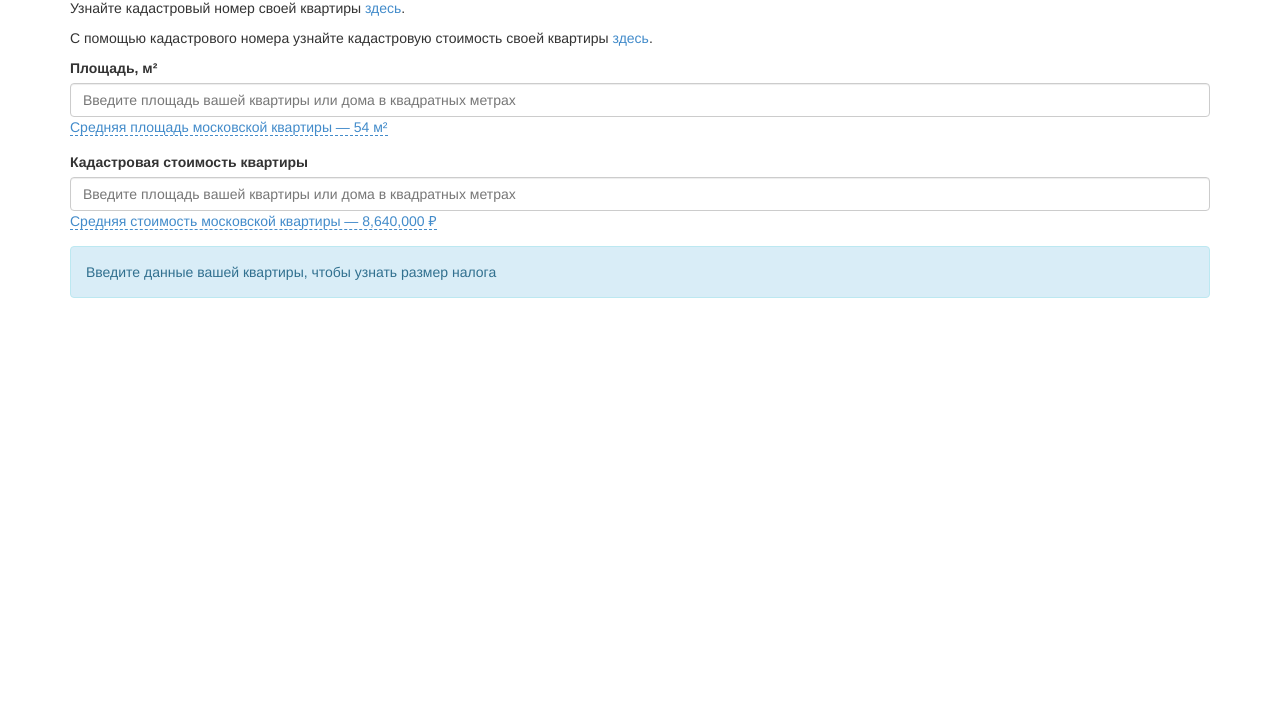
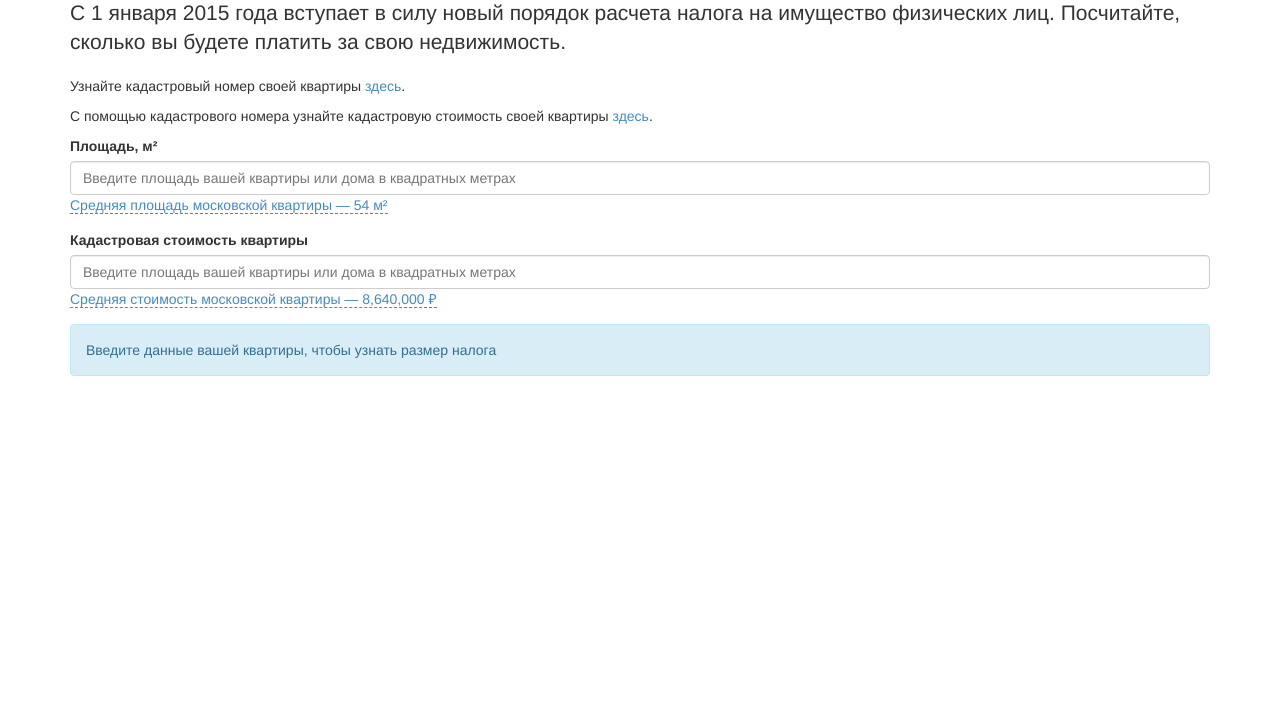
Before and after one commit to golergka/tax-calculator, a website: page index.html in a window 1280 px wide. Shown: the part 72-800 px from the top of the page. Drawn offline with Linux system fonts and the light colour scheme; files whose address does not match are found by name.

Commit message:
Lead with info

```diff
--- a/index.html
+++ b/index.html
@@ -13,6 +13,7 @@
 <body ng-controller="TaxCalculatorCtrl">
   <div class="container">
 		<h1>Калькулятор налога на недвижимость</h1>
+		<p class="lead">С 1 января 2015 года вступает в силу новый порядок расчета налога на имущество физических лиц. Посчитайте, сколько вы будете платить за свою недвижимость.</p>
 		<p>Узнайте кадастровый номер своей квартиры <a href="https://rosreestr.ru/wps/portal/p/cc_ib_state_services/cc_ib_function/cc_ib_electronic_state/online_request" target="_blank">здесь</a>.</p>
 		<p>С помощью кадастрового номера узнайте кадастровую стоимость своей квартиры <a href="http://maps.rosreestr.ru/Portalonline/" target="_blank">здесь</a>.</p>
 		<div class="form-group">
```
